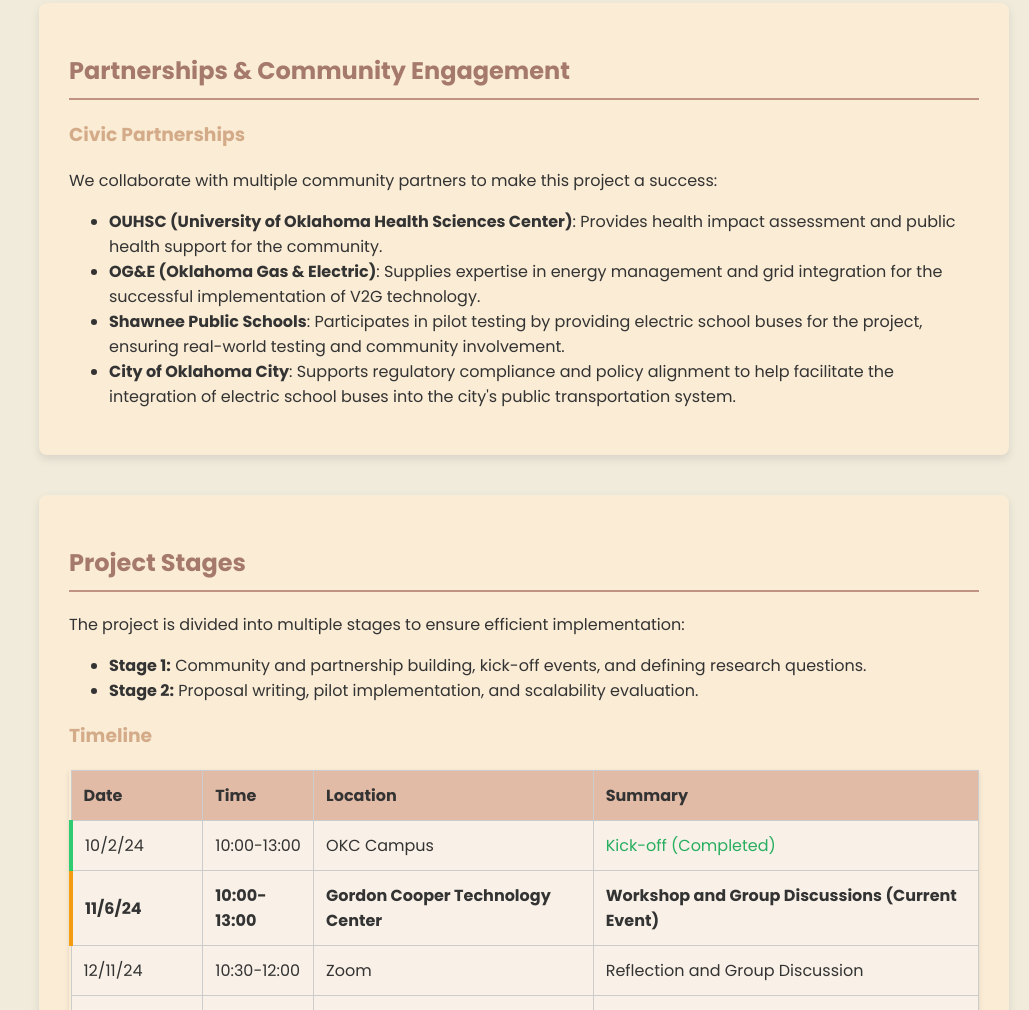
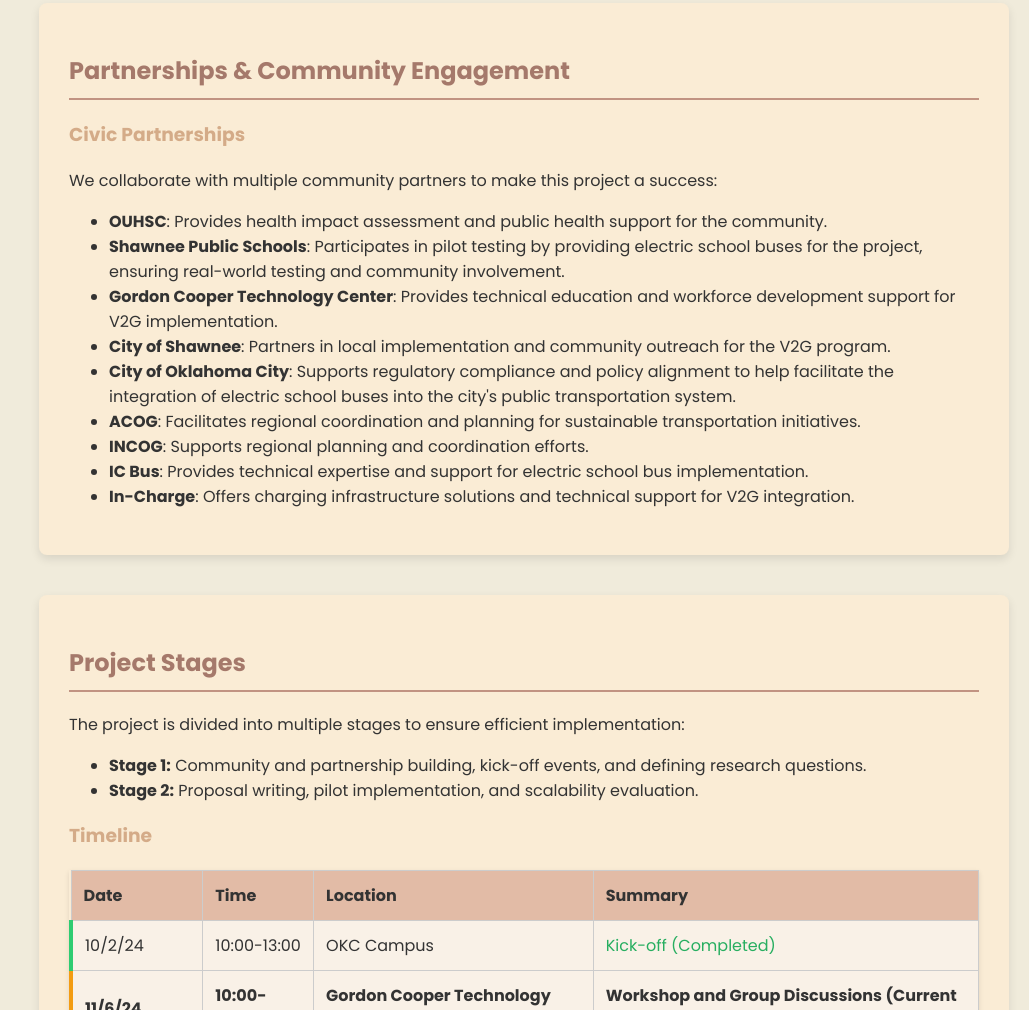
Before and after one commit to hibari182818/rechargeok, a plain HTML site: page index.html in a window 1280 px wide. Shown: the part 1047-2057 px from the top of the page, without its empty margins (251-1280 px from the left). Drawn offline with Linux system fonts and the light colour scheme; some packages are replaced by stand-ins of ours; a script that the page names is missing.

Commit message:
index.html

```diff
--- a/index.html
+++ b/index.html
@@ -324,10 +324,15 @@
             <h3>Civic Partnerships</h3>
             <p>We collaborate with multiple community partners to make this project a success:</p>
             <ul>
-                <li><strong>OUHSC (University of Oklahoma Health Sciences Center)</strong>: Provides health impact assessment and public health support for the community.</li>
-                <li><strong>OG&E (Oklahoma Gas & Electric)</strong>: Supplies expertise in energy management and grid integration for the successful implementation of V2G technology.</li>
-                <li><strong>Shawnee Public Schools</strong>: Participates in pilot testing by providing electric school buses for the project, ensuring real-world testing and community involvement.</li>
-                <li><strong>City of Oklahoma City</strong>: Supports regulatory compliance and policy alignment to help facilitate the integration of electric school buses into the city's public transportation system.</li>
+        <li><strong>OUHSC</strong>: Provides health impact assessment and public health support for the community.</li>
+        <li><strong>Shawnee Public Schools</strong>: Participates in pilot testing by providing electric school buses for the project, ensuring real-world testing and community involvement.</li>
+        <li><strong>Gordon Cooper Technology Center</strong>: Provides technical education and workforce development support for V2G implementation.</li>
+        <li><strong>City of Shawnee</strong>: Partners in local implementation and community outreach for the V2G program.</li>
+        <li><strong>City of Oklahoma City</strong>: Supports regulatory compliance and policy alignment to help facilitate the integration of electric school buses into the city's public transportation system.</li>
+        <li><strong>ACOG</strong>: Facilitates regional coordination and planning for sustainable transportation initiatives.</li>
+        <li><strong>INCOG</strong>: Supports regional planning and coordination efforts.</li>
+        <li><strong>IC Bus</strong>: Provides technical expertise and support for electric school bus implementation.</li>
+        <li><strong>In-Charge</strong>: Offers charging infrastructure solutions and technical support for V2G integration.</li>
             </ul>
         </section>
 
```
